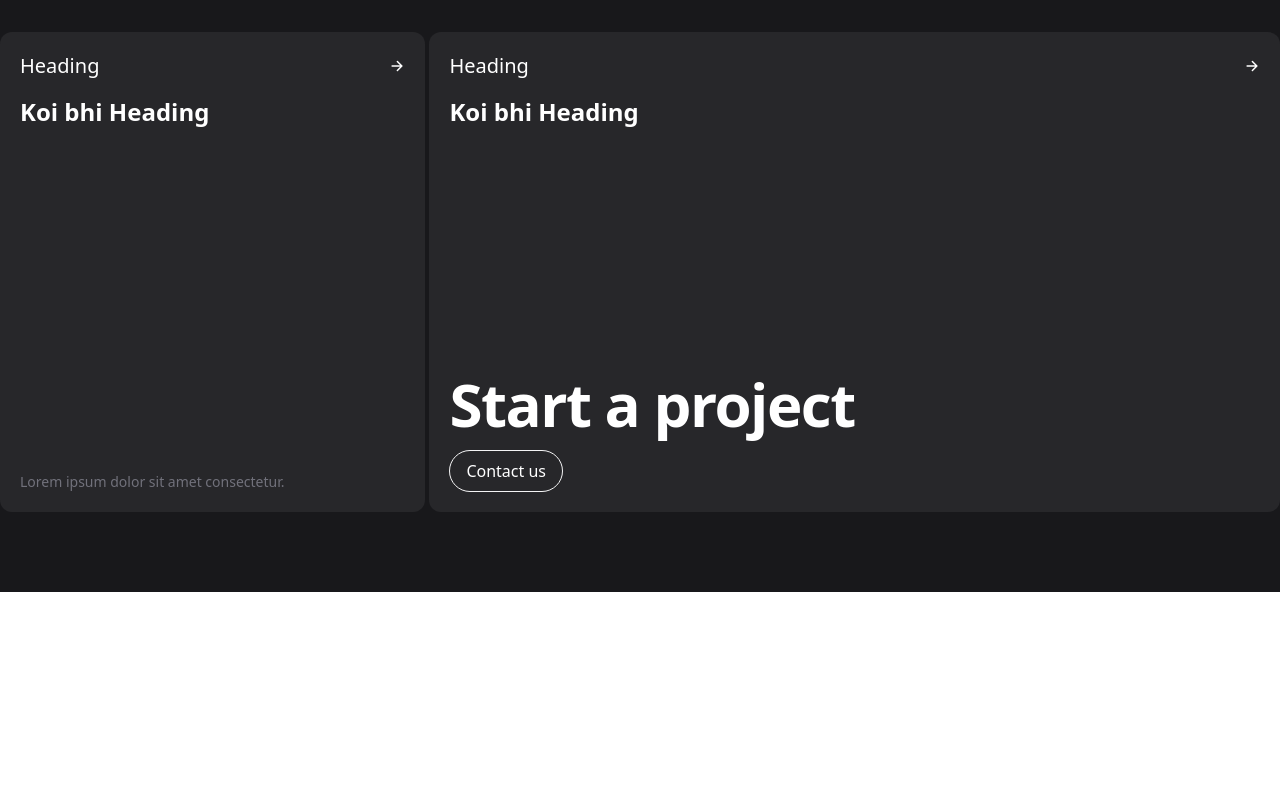
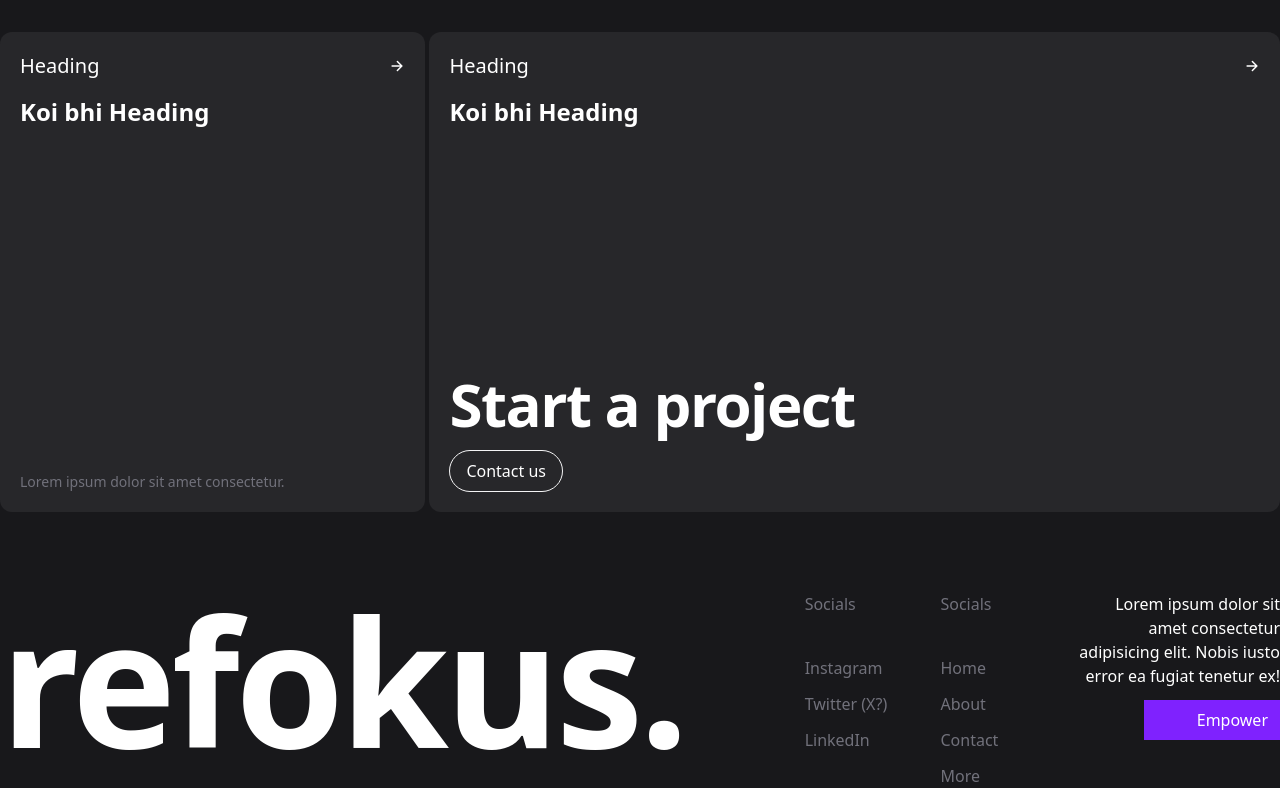
Before and after one commit to Inshalmunaf/Refokus-Clone-, a React (Vite) app: page / in a window 1280 px wide. Shown: the part 2900-3700 px from the top of the page. Before the commit the page ends 3492 px from the top, so only its background shows below. Built offline with nearby package versions, Linux system fonts and the light colour scheme.

Commit message:
Adding a footer

```diff
--- a/src/App.jsx
+++ b/src/App.jsx
@@ -5,6 +5,7 @@ import Stripes from './components/Stripes'
 import Products from './components/Products'
 import Marquees from './components/Marquees'
 import Cards from './components/Cards'
+import Footer from './components/Footer'
 
 function App() {
   return (
@@ -15,6 +16,7 @@ function App() {
       <Products/>
       <Marquees/>
       <Cards/>
+      <Footer/>
 
     </div>
   )
--- /dev/null
+++ b/src/components/Footer.jsx
@@ -0,0 +1,32 @@
+import React from 'react'
+
+function Footer() {
+    return (
+        <div>
+            <div className="w-full">
+                <div className="max-w-screen-xl mx-auto flex gap-30">
+                    <div className="basis-1/2">
+                        <h1 className='text-[11rem] font-semibold leading-none tracking-tight'>refokus.</h1>
+                    </div>
+                    <div className="basis-1/2 flex ">
+                        <div className="basis-1/3">
+                            <h1 className='mb-10 capitalize text-zinc-500'>socials</h1>
+                            {["instagram", "twitter (x?)", "LinkedIn"].map((item, index) => <a key ={index} className='block mt-3 capitalize text-zinc-500'>{item}</a>)}
+                        </div>
+                        <div className="basis-1/3">
+                            <h1 className='mb-10 capitalize text-zinc-500'>socials</h1>
+                            {["Home", "About", "Contact", "more"].map((item, index) => <a  key ={index} className='block mt-3 capitalize text-zinc-500'>{item}</a>)}
+                        </div>
+                        <div className="basis-1/2 flex flex-col items-end">
+                            <p className='text-right'>Lorem ipsum dolor sit amet consectetur adipisicing elit. Nobis iusto error ea fugiat tenetur ex!</p>
+                            <span className=' mt-3 text-right w-2/3 px-3 py-2 bg-violet-600'>Empower</span>
+                        </div>
+                    </div>
+
+                </div>
+            </div>
+        </div>
+    )
+}
+
+export default Footer
```
